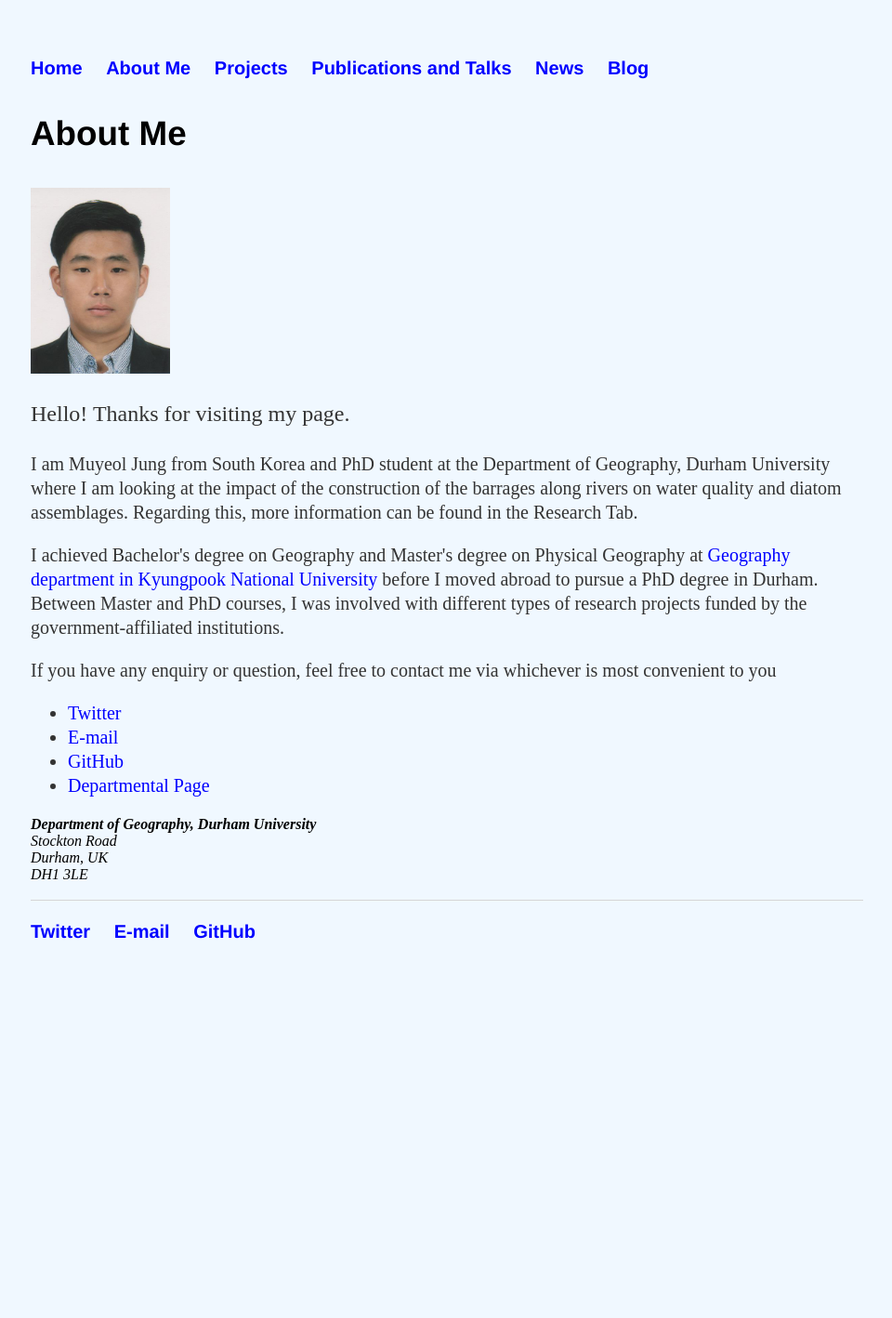
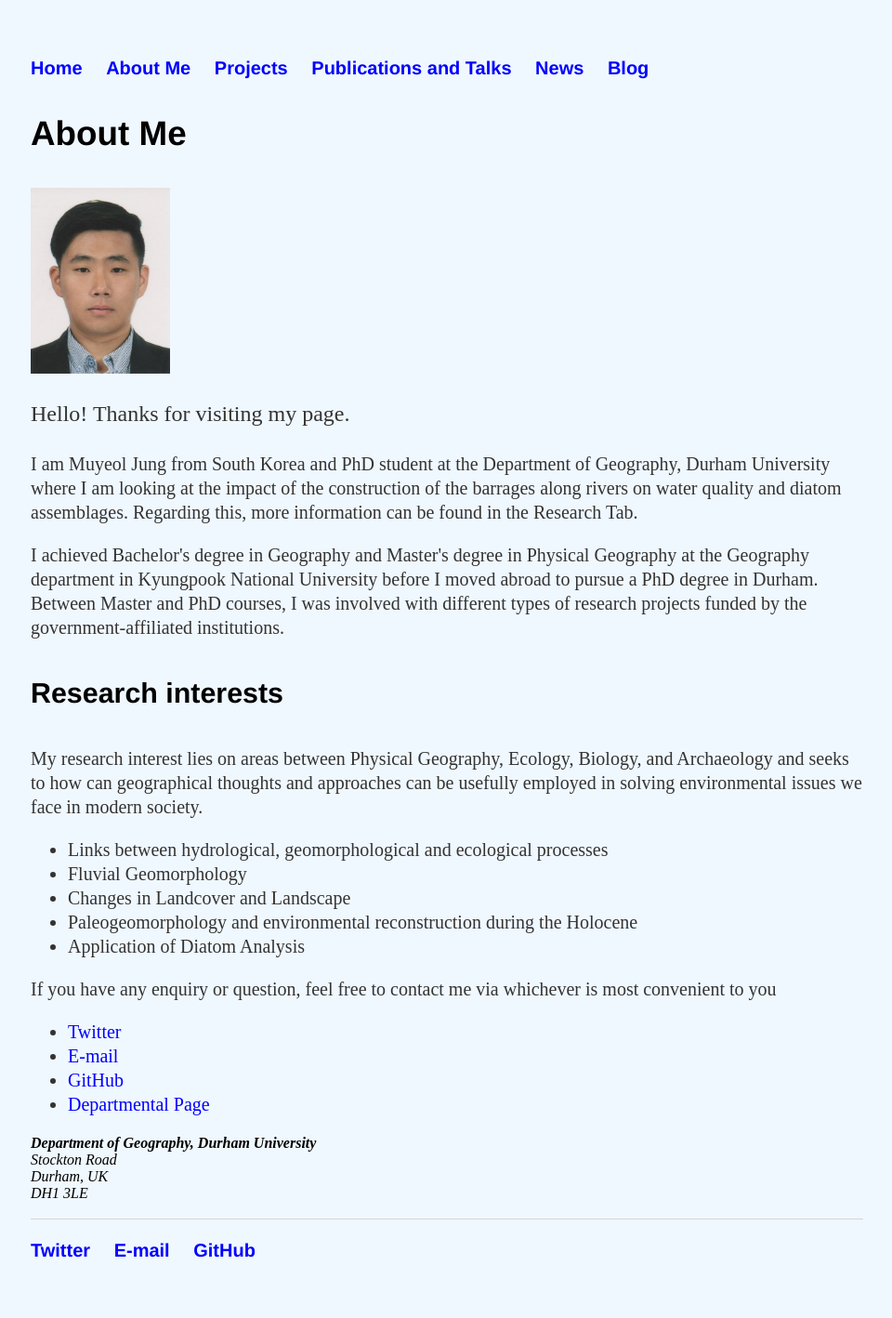
Before and after one commit to muyeoljung/muyeoljung.github.io, a Jekyll site: the page built from about/index.html, in a window 1280 px wide. Shown: the whole page at 93% size, without its empty margins (159-1119 px from the left). Built offline with Jekyll 4.4.1, drawn with Linux system fonts in a browser that asks for light colours; before the commit the page ends 1075 px from its top, so only the background shows below that.

Commit message:
Update index.html

```diff
--- a/about/index.html
+++ b/about/index.html
@@ -7,7 +7,18 @@ title: About Me
 			<img src="/images/About_me_image.jpg", width="150">
 			<p style="font-size:24px"> Hello! Thanks for visiting my page. </p>
 			<p> I am Muyeol Jung from South Korea and PhD student at the Department of Geography, Durham University where I am looking at the impact of the construction of the barrages along rivers on water quality and diatom assemblages. Regarding this, more information can be found in the Research Tab.</p>
-			<p> I achieved Bachelor's degree on Geography and Master's degree on Physical Geography at <a href="https://geog.knu.ac.kr/" target="_blank">Geography department in Kyungpook National University</a> before I moved abroad to pursue a PhD degree in Durham. Between Master and PhD courses, I was involved with different types of research projects funded by the government-affiliated institutions. </p>
+			<p> I achieved Bachelor's degree in Geography and Master's degree in Physical Geography at the Geography department in Kyungpook National University before I moved abroad to pursue a PhD degree in Durham. Between Master and PhD courses, I was involved with different types of research projects funded by the government-affiliated institutions. </p>
+
+			<h4>Research interests</h4>
+			<p>My research interest lies on areas between Physical Geography, Ecology, Biology, and Archaeology and seeks to how can geographical thoughts and approaches can be usefully employed in solving environmental issues we face in modern society.</p>
+
+			<ul class="Research interests">
+				<li>Links between hydrological, geomorphological and ecological processes</li>
+				<li>Fluvial Geomorphology</li>
+				<li>Changes in Landcover and Landscape</li>
+				<li>Paleogeomorphology and environmental reconstruction during the Holocene</li>
+				<li>Application of Diatom Analysis</li></ul>
+
 			<p> If you have any enquiry or question, feel free to contact me via whichever is most convenient to you </p>
 
 			<ul class="contacts">
```
